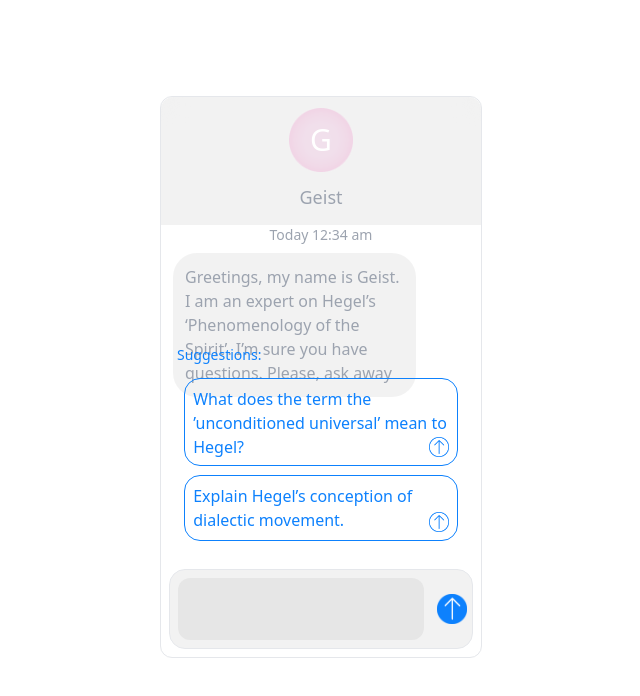
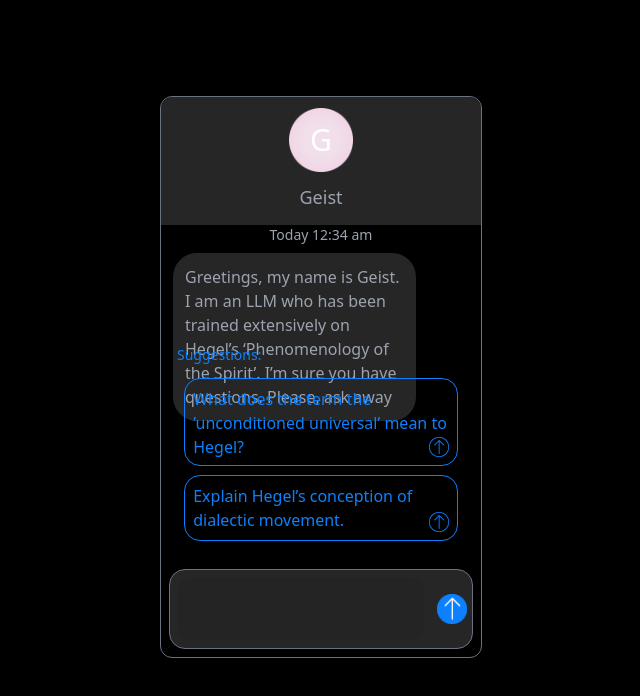
Before and after one commit to masoncm97/geist, a Next.js app: page / in a window 1280 px wide. Shown: the top 696 px of the page, without its empty margins (319-959 px from the left). Built offline with nearby package versions, Linux system fonts and the light colour scheme.

Commit message:
Added theme

```diff
--- a/src/app/layout.tsx
+++ b/src/app/layout.tsx
@@ -1,5 +1,6 @@
 import type { Metadata } from "next";
 import "./globals.css";
+import ThemeProvider from "@/providers/ThemeProvider";
 
 export const metadata: Metadata = {
   title: "Geist",
@@ -13,7 +14,9 @@ export default function RootLayout({
 }>) {
   return (
     <html lang="en">
-      <body>{children}</body>
+      <body>
+        <ThemeProvider>{children}</ThemeProvider>
+      </body>
     </html>
   );
 }
--- a/src/app/page.tsx
+++ b/src/app/page.tsx
@@ -1,15 +1,17 @@
 "use client";
 
-import { FormEvent, useCallback, useEffect, useRef, useState } from "react";
+import { FormEvent, useContext, useEffect, useRef, useState } from "react";
 import Message, { MessageInstance } from "@/components/Message";
 import axios from "axios";
 import Image from "next/image";
 import SuggestionMessage from "@/components/SuggestionMessage";
 import { motion } from "framer-motion";
+import { ThemeContext, ThemeType } from "@/providers/ThemeProvider";
+import classNames from "classnames";
 
 export default function Home() {
   const initMessage =
-    "Greetings, my name is Geist. I am an expert on Hegel\u2019s \u2018Phenomenology of the Spirit\u2019. I\u2019m sure you have questions. Please, ask away";
+    "Greetings, my name is Geist. I am an LLM who has been trained extensively on Hegel\u2019s \u2018Phenomenology of the Spirit\u2019. I\u2019m sure you have questions. Please, ask away";
   const suggestionMessages = [
     "What does the term the \u2019unconditioned universal\u2019 mean to Hegel?",
     "Explain Hegel\u2019s conception of dialectic movement.",
@@ -21,8 +23,9 @@ export default function Home() {
   const scrollToRef = useRef<HTMLDivElement>(null);
   const messagesContainer = useRef<HTMLDivElement>(null);
   const [updated, setUpdated] = useState(false);
-
   const date = new Date();
+  const theme = useContext(ThemeContext);
+  const currentTheme = theme?.themeType;
 
   const handleUpdate = () => {
     setShouldScroll(true);
@@ -99,8 +102,20 @@ export default function Home() {
 
   return (
     <main className="flex h-screen flex-col items-center justify-between p-24">
-      <section className="relative border rounded-xl">
-        <div className="backdrop-blur-md bg-opacity-5 bg-black h-32 rounded-t-xl grid gap-2 py-2 absolute w-full z-10">
+      <section
+        className={classNames(
+          currentTheme == ThemeType.Dark ? "border border-gray-500" : "border",
+          "relative border rounded-xl"
+        )}
+      >
+        <div
+          className={classNames(
+            currentTheme == ThemeType.Dark
+              ? "bg-opacity-15 bg-white"
+              : "bg-opacity-5 bg-black",
+            "backdrop-blur-md h-32 rounded-t-xl grid gap-2 py-2 absolute w-full z-10"
+          )}
+        >
           <div className="relative h-16 w-16 place-self-center">
             <h2 className="text-white text-3xl absolute z-10 center-absolute">
               G
@@ -153,14 +168,18 @@ export default function Home() {
               <SuggestionMessage
                 key={index}
                 message={message}
-                setInput={setInput}
                 handleSubmit={handleSubmit}
               />
             ))}
           </motion.div>
         )}
         <form
-          className="backdrop-blur-md bg-opacity-5 bg-black grid grid-cols-[1fr,min-content] border-[1.5px] rounded-2xl absolute h-20 bottom-0 w-[95%] m-2 z-10"
+          className={classNames(
+            currentTheme == ThemeType.Dark
+              ? "border-[1.5px] border-gray-500 bg-opacity-15 bg-white"
+              : "border-[1.5px] bg-opacity-5 bg-black",
+            "backdrop-blur-md grid grid-cols-[1fr,min-content] rounded-2xl absolute h-20 bottom-0 w-[95%] m-2 z-10"
+          )}
           onSubmit={handleSubmit}
         >
           <textarea
--- a/src/components/Message.tsx
+++ b/src/components/Message.tsx
@@ -1,7 +1,8 @@
 import classNames from "classnames";
-import { useEffect, useRef, useState } from "react";
+import { useContext, useEffect, useRef, useState } from "react";
 import MessageLoad from "./MessageLoad";
 import { skip } from "node:test";
+import { ThemeContext, ThemeType } from "@/providers/ThemeProvider";
 
 export interface MessageProps {
   className?: string;
@@ -22,6 +23,8 @@ export default function Message({
   message,
 }: MessageProps) {
   const [updated, setUpdated] = useState(false);
+  const theme = useContext(ThemeContext);
+  const currentTheme = theme?.themeType;
 
   useEffect(() => {
     let intervalId: NodeJS.Timeout;
@@ -51,6 +54,8 @@ export default function Message({
             className={classNames(
               outbound
                 ? "bg-royalBlue text-white"
+                : currentTheme == ThemeType.Dark
+                ? "bg-opacity-15 bg-white text-gray-400"
                 : "bg-opacity-5 bg-black text-gray-400",
               "rounded-3xl py-3 px-3"
             )}
--- a/src/components/MessageLoad.tsx
+++ b/src/components/MessageLoad.tsx
@@ -1,4 +1,7 @@
+import { ThemeContext, ThemeType } from "@/providers/ThemeProvider";
+import classNames from "classnames";
 import { motion } from "framer-motion";
+import { useContext } from "react";
 
 const loadingContainer = {
   animating: {
@@ -20,25 +23,32 @@ const dot = {
 };
 
 export default function MessageLoad() {
+  const theme = useContext(ThemeContext);
+  const currentTheme = theme?.themeType;
+
   return (
     <motion.div
       variants={loadingContainer}
       initial="initial"
       animate="animating"
-      className="bg-opacity-5 bg-black w-16 h-10 rounded-3xl flex justify-between px-2"
+      className={classNames(
+        currentTheme == ThemeType.Dark
+          ? "bg-opacity-15 bg-white"
+          : "bg-opacity-5 bg-black",
+        "w-16 h-10 rounded-3xl flex justify-between px-2"
+      )}
     >
-      <motion.div
-        variants={dot}
-        className="bg-opacity-10 bg-black w-3 h-3 rounded-full self-center"
-      />
-      <motion.div
-        variants={dot}
-        className="bg-opacity-10 bg-black w-3 h-3 rounded-full place-self-center"
-      />
-      <motion.div
-        variants={dot}
-        className="bg-opacity-10 bg-black w-3 h-3 rounded-full place-self-center"
-      />
+      {[1, 2, 3].map(() => (
+        <motion.div
+          variants={dot}
+          className={classNames(
+            currentTheme == ThemeType.Dark
+              ? "bg-opacity-25 bg-white"
+              : "bg-opacity-10 bg-black",
+            "w-3 h-3 rounded-full self-center"
+          )}
+        />
+      ))}
     </motion.div>
   );
 }
--- a/src/components/SuggestionMessage.tsx
+++ b/src/components/SuggestionMessage.tsx
@@ -1,16 +1,13 @@
 import Image from "next/image";
-import { Dispatch, SetStateAction } from "react";
 
 export interface SuggestionMessageProps {
   message: string;
   handleSubmit: (e, message) => Promise<void>;
-  setInput: Dispatch<SetStateAction<string>>;
 }
 
 export default function SuggestionMessage({
   message,
   handleSubmit,
-  setInput,
 }: SuggestionMessageProps) {
   return (
     <div className="border-[1.5px] border-royalBlue w-[95%] m-auto h-[90%] p-2 rounded-2xl relative">
--- /dev/null
+++ b/src/providers/ThemeProvider.tsx
@@ -0,0 +1,46 @@
+"use client";
+
+import { createContext } from "react";
+import classNames from "classnames";
+
+export enum ThemeType {
+  Light,
+  Dark,
+}
+
+export interface Theme {
+  themeType: ThemeType;
+}
+
+interface ThemeProviderProps {
+  children: React.ReactNode;
+}
+
+export const ThemeContext = createContext<Theme>({
+  themeType: ThemeType.Light,
+});
+
+const getIsDark = () => {
+  const hours = new Date().getHours();
+  return hours < 7 || hours > 18;
+};
+
+export default function ThemeProvider({ children }: ThemeProviderProps) {
+  const isDark = getIsDark();
+  const currentTheme: Theme = isDark
+    ? { themeType: ThemeType.Dark }
+    : { themeType: ThemeType.Light };
+
+  return (
+    <ThemeContext.Provider value={currentTheme}>
+      <div
+        className={classNames(
+          currentTheme.themeType == ThemeType.Dark ? "bg-black" : "bg-white",
+          "h-[100%] w-screen"
+        )}
+      >
+        {children}
+      </div>
+    </ThemeContext.Provider>
+  );
+}
```
